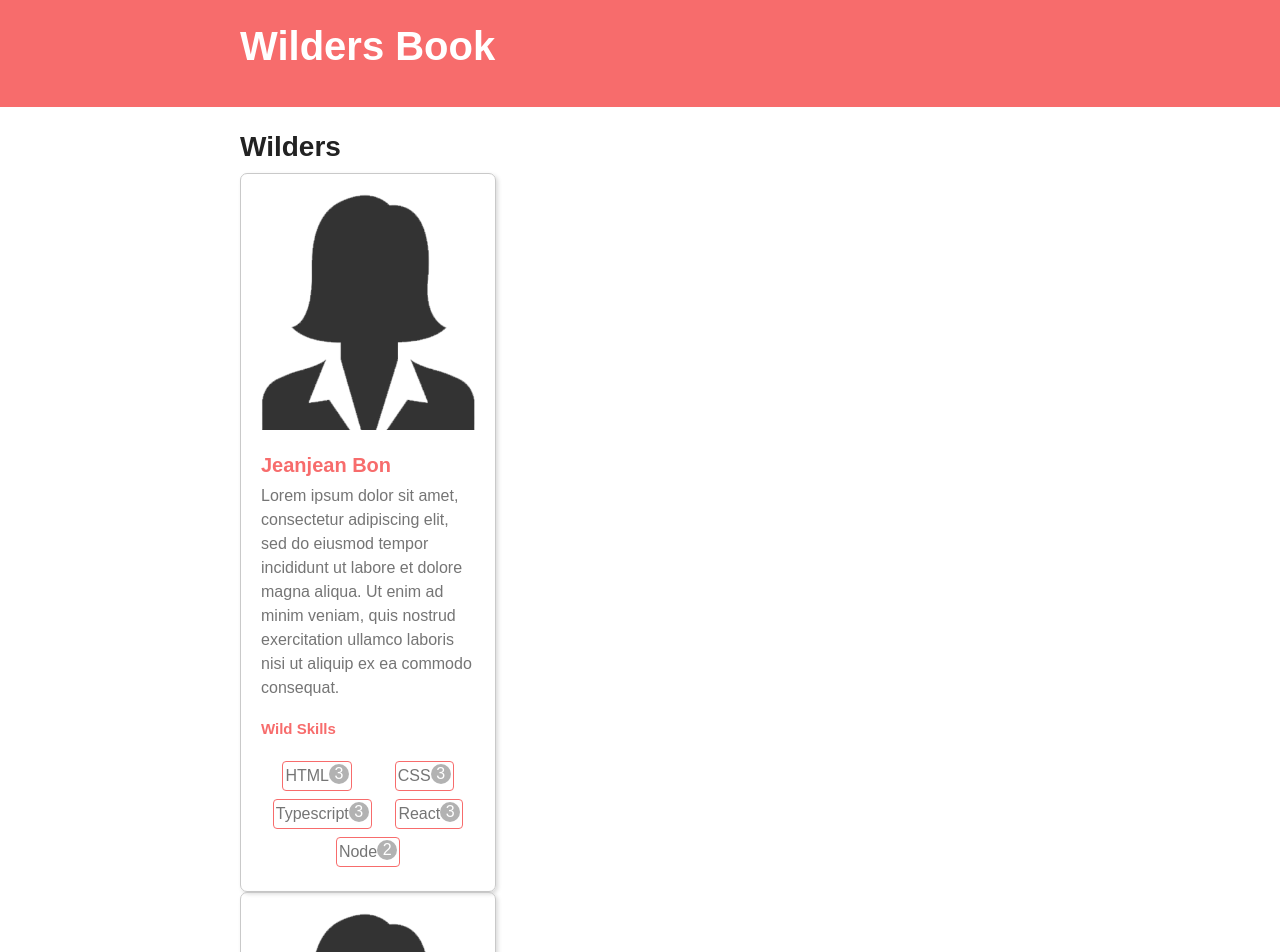
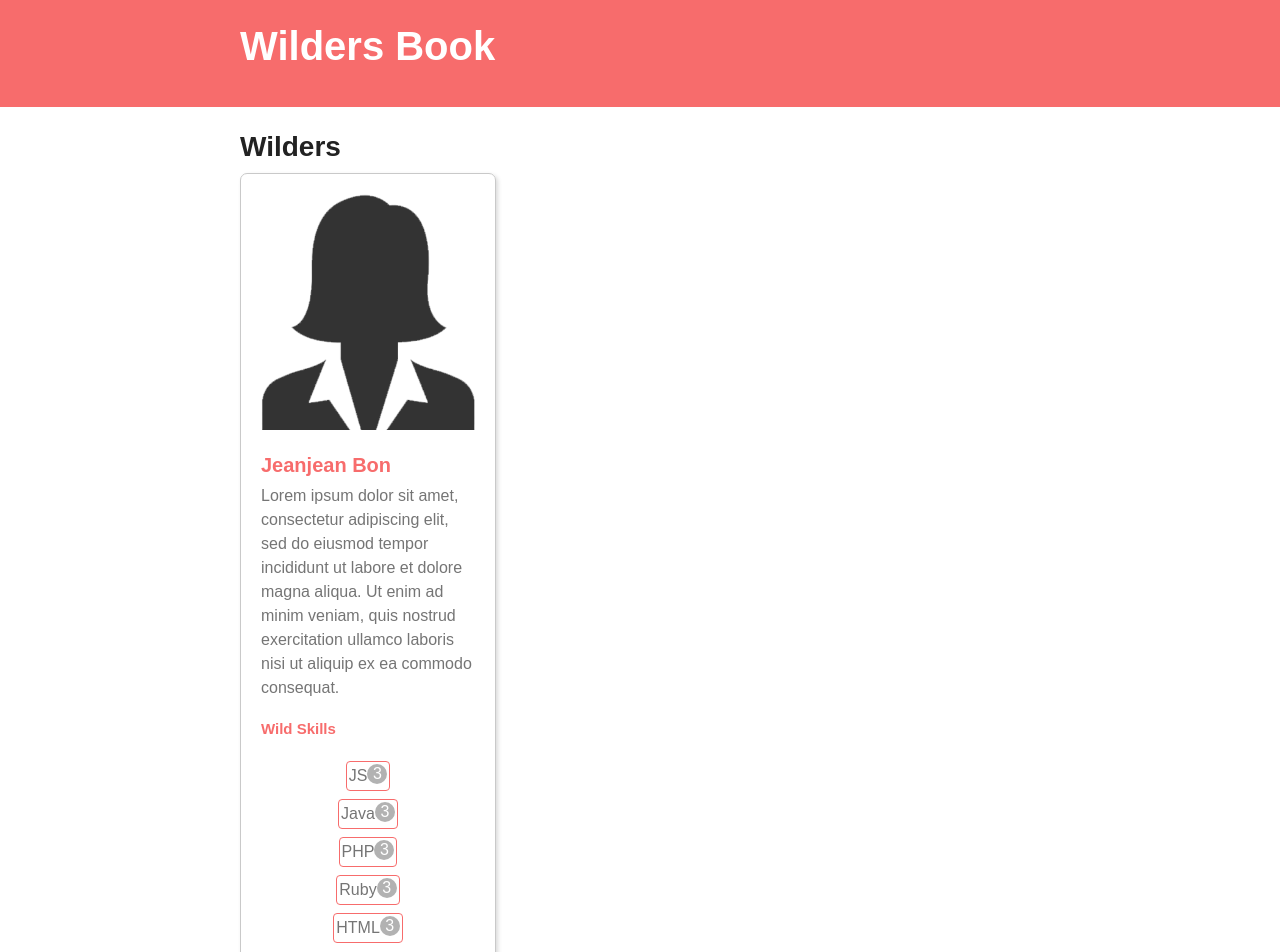
Before and after one commit to ClementPremartin/Project-Launch, a React (Create React App) app in the folder frontend-webapp/: page / in a window 1280 px wide. Shown: the top 952 px of the page. Built offline with nearby package versions, Linux system fonts and the light colour scheme.

Commit message:
pass name and skills as props

```diff
--- a/frontend-webapp/src/App.js
+++ b/frontend-webapp/src/App.js
@@ -5,6 +5,7 @@ import { useState } from "react";
 function App() {
 
   const [nameArr] = useState(["Jeanjean Bon", "Jane Doe", "Manu triment", "Baby Bliothèque"]);
+  const [skills] = useState(["JS", "Java", "PHP", "Ruby", "HTML"])
 
   return (
     <div>
@@ -16,7 +17,7 @@ function App() {
       <main className="container">
             <h2>Wilders</h2>
         {nameArr.map((name) => (
-          <Wilder name={name} />
+          <Wilder name={name} skills={skills} />
         ))}
       </main>
       <footer>
--- a/frontend-webapp/src/components/Skill.jsx
+++ b/frontend-webapp/src/components/Skill.jsx
@@ -1,27 +1,13 @@
 import React from 'react';
+import "../App.css";
 
-const Skill = () => {
+const Skill = ( {skill} ) => {
     return (
         <div>
             <ul className="skills">
               <li>
-                HTML
+                {skill}
                 <span className="votes">3</span>
-              </li>
-              <li>
-                CSS
-                <span className="votes">3</span>
-              </li>
-              <li>
-                Typescript
-                <span className="votes">3</span>
-              </li>
-              <li>
-                React
-                <span className="votes">3</span>
-              </li>
-              <li>
-                Node <span className="votes">2</span>
               </li>
             </ul>
         </div>
--- a/frontend-webapp/src/components/Wilder.jsx
+++ b/frontend-webapp/src/components/Wilder.jsx
@@ -2,13 +2,14 @@ import React from 'react';
 import Skill from "./Skill";
 import Avatar from '../assets/avatar.png';
 
-const Wilder = ( {name} ) => {
+const Wilder = ( {name, skills} ) => {
+    console.log(skills);
     return (
         <div>
 
             <section className="card-row">
                 <article className="card">
-                <img src={Avatar} alt="Jane Doe Profile" />
+                <img src={Avatar} alt={`${name} profile`} />
                 <h3>{name}</h3>
                 <p>
                     Lorem ipsum dolor sit amet, consectetur adipiscing elit, sed do
@@ -17,7 +18,7 @@ const Wilder = ( {name} ) => {
                     nisi ut aliquip ex ea commodo consequat.
                 </p>
             <h4>Wild Skills</h4>
-            <Skill />
+            {skills.map((skill) => <Skill skill={skill}/>)}
           </article>
         </section>
     </div>
```
